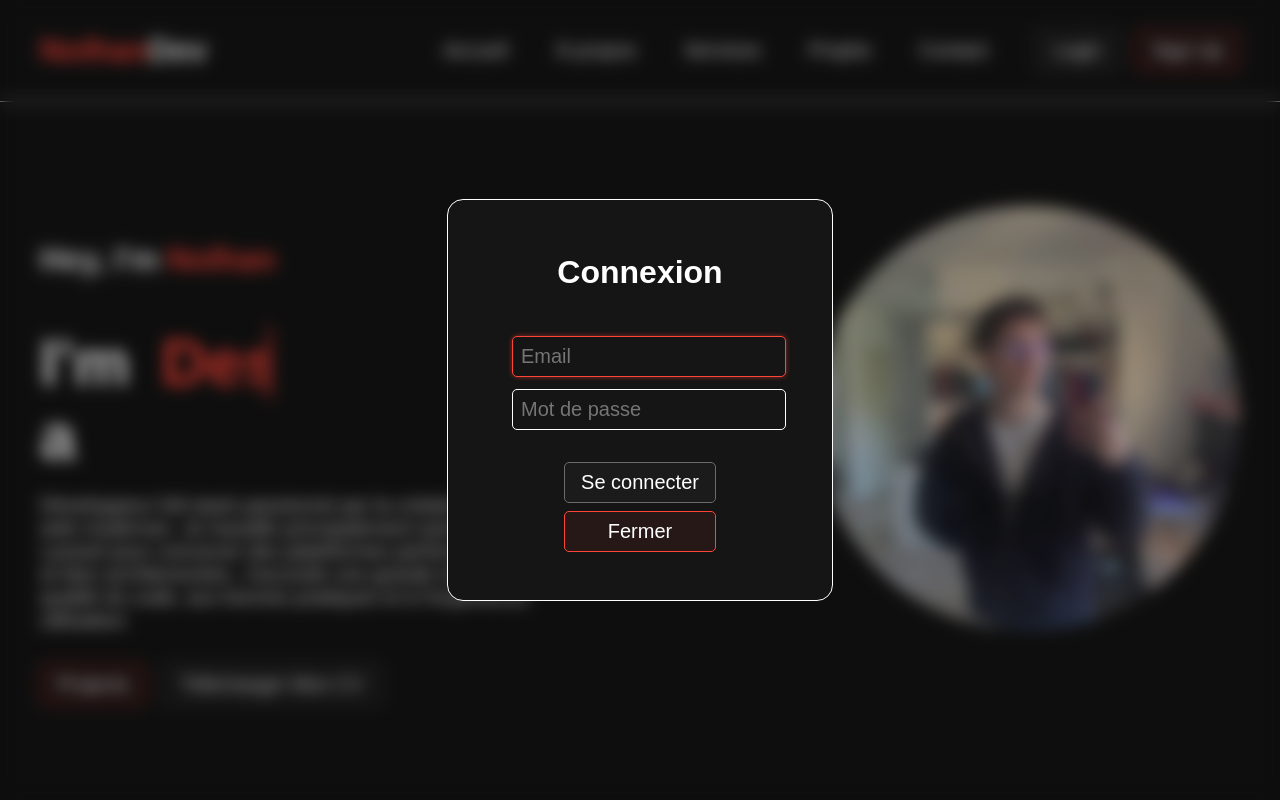
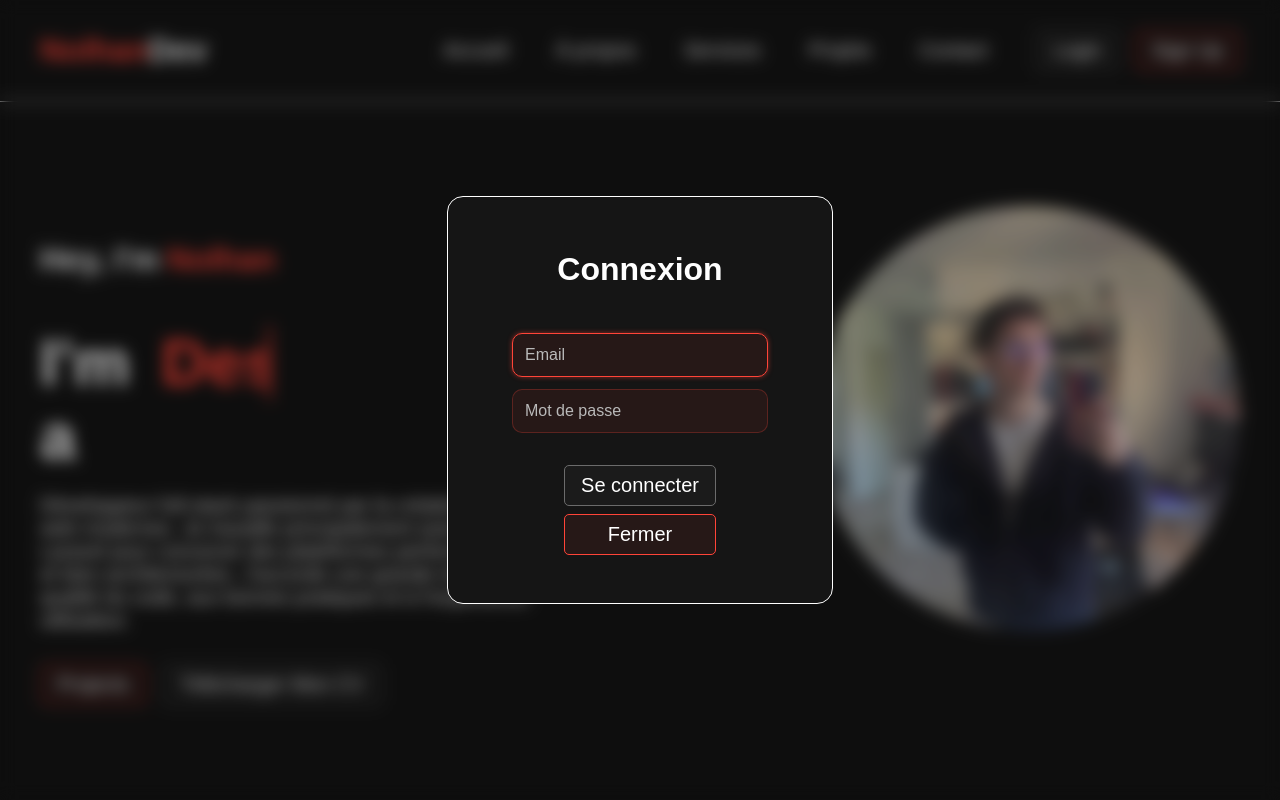
Before and after one commit to MNolhan/Nolhan-Portfolio, a React (Vite) app in the folder Frontend-Portfolio/: page / in a window 1280 px wide. Both pictures are taken after a click on the button "Login". Shown: the top 800 px of the page. Built offline with nearby package versions, Linux system fonts and the light colour scheme; no server answers; a web font is replaced by a local one.

Commit message:
Refactor: Remplacement du composant Input personnalisé par des éléments Input natifs et mise à jour des styles

```diff
--- a/Frontend-Portfolio/src/components/layouts/login.jsx
+++ b/Frontend-Portfolio/src/components/layouts/login.jsx
@@ -43,8 +43,8 @@ export default function Login() {
 
             <form className="auth-popup__content" onSubmit={handleSubmit}>
                 <div className="auth-popup__inputs">
-                    <Input type="email" placeholder="Email" value={email} onChange={(e) => setEmail(e.target.value)} />
-                    <Input type="password" placeholder="Mot de passe" value={password} onChange={(e) => setPassword(e.target.value)} />
+                    <input className="input" type="email" placeholder="Email" value={email} onChange={(e) => setEmail(e.target.value)} />
+                    <input className="input" placeholder="Mot de passe" value={password} onChange={(e) => setPassword(e.target.value)} />
                 </div>
 
                 {message && <p className="auth-popup__message">{message}</p>}
--- a/Frontend-Portfolio/src/components/layouts/register.jsx
+++ b/Frontend-Portfolio/src/components/layouts/register.jsx
@@ -46,10 +46,10 @@ export default function Register() {
 
             <form className="auth-popup__content" onSubmit={handleSubmit}>
                 <div className="auth-popup__inputs">
-                    <Input type="text" placeholder="Nom" value={name} onChange={(e) => setName(e.target.value)} />
-                    <Input type="text" placeholder="Prenom" value={firstname} onChange={(e) => setFirstname(e.target.value)} />
-                    <Input type="email" placeholder="Email" value={email} onChange={(e) => setEmail(e.target.value)} />
-                    <Input type="password" placeholder="Mot de passe" value={password} onChange={(e) => setPassword(e.target.value)} />
+                    <input className="input" type="text" placeholder="Nom" value={name} onChange={(e) => setName(e.target.value)} />
+                    <input className="input" type="text" placeholder="Prenom" value={firstname} onChange={(e) => setFirstname(e.target.value)} />
+                    <input className="input" type="email" placeholder="Email" value={email} onChange={(e) => setEmail(e.target.value)} />
+                    <input className="input" type="password" placeholder="Mot de passe" value={password} onChange={(e) => setPassword(e.target.value)} />
                 </div>
 
                 {message && <p className="auth-popup__message">{message}</p>}
--- a/Frontend-Portfolio/src/components/ui/input.jsx
+++ /dev/null
@@ -1,5 +0,0 @@
-export default function Input({ placeholder, type, ...props}) {
-    return (
-        <input className="auth-input" type={type} placeholder={placeholder} {...props} />
-    );
-}
--- a/Frontend-Portfolio/src/styles/components/__input.scss
+++ b/Frontend-Portfolio/src/styles/components/__input.scss
@@ -1,17 +1,21 @@
 @use '../abstracts/_variables' as *;
 
-.auth-input {
-    width: 100%;
-    padding: 0.5rem;
-    border-radius: $border-radius-small;
-    border-width: $border-width-small;
-    border-style: solid;
-    border-color: $border-color-light;
-    background-color: $dark-bg;
+.input{
+    padding: 0.75rem;
+    background-color: $primary-background-color;
+    border: $border-width-small solid rgba($primary-color, 0.25);
+    border-radius: $border-radius-medium;
+    font-family: $font-family-primary;
+    font-size: $Fontsize-xs;
     color: $text-color-light;
-    font-size: $Fontsize-s;
-    font-family: $font-family-primary;
-    transition: all $transition-duration $transition-timing-function;
+
+    &::placeholder{
+        color: $text-color-grey;
+    }
+
+    &:hover{
+        border: $border-width-small solid rgba($primary-color, 0.75);
+    }
 
     &:focus {
         outline: none;
--- a/Frontend-Portfolio/src/styles/pages/__contact.scss
+++ b/Frontend-Portfolio/src/styles/pages/__contact.scss
@@ -78,21 +78,3 @@ label{
     color: $text-color-light;
     font-size: $Fontsize-s;
 }
-
-.input{
-    padding: 0.75rem;
-    background-color: $primary-background-color;
-    border: $border-width-small solid rgba($primary-color, 0.25);
-    border-radius: $border-radius-medium;
-    font-family: $font-family-primary;
-    font-size: $Fontsize-xs;
-    color: $text-color-light;
-
-    &::placeholder{
-        color: $text-color-grey;
-    }
-
-    &:hover{
-        border: $border-width-small solid rgba($primary-color, 0.75);
-    }
-}
```
